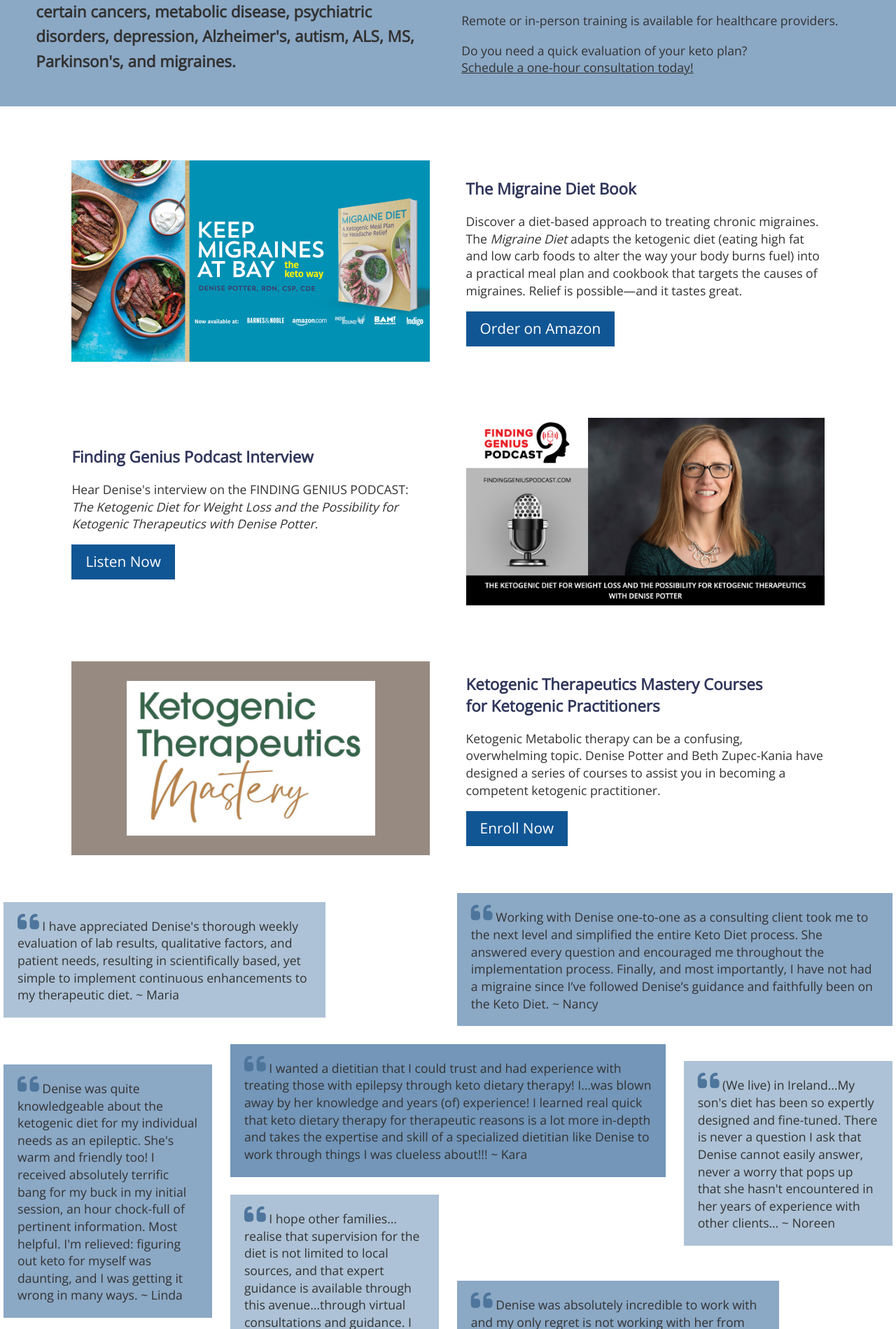
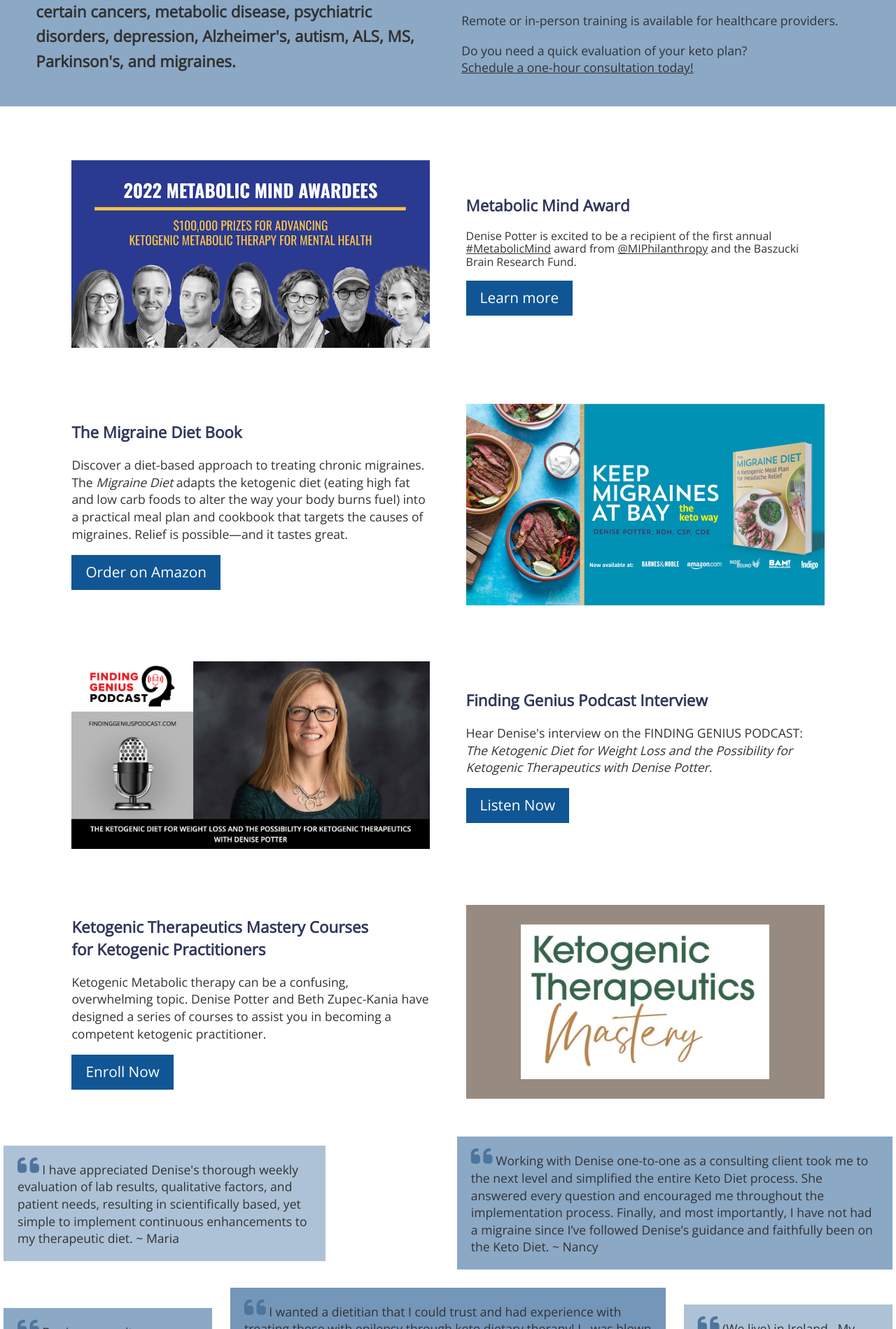
Before and after one commit to janmilosh/potterketo_jekyll, a Jekyll site: the page built from _pages/index.html, in a window 1280 px wide. Shown: the part 671-2570 px from the top of the page at 70% size. Built offline with Jekyll 4.4.1, drawn with Linux system fonts in a browser that asks for light colours; nearby versions of some CDN libraries.

Commit message:
Add metabolic mind award to home page

```diff
--- /dev/null
+++ b/_includes/metabolic_mind_image.html
@@ -0,0 +1 @@
+<a href="https://baszuckigroup.com/our-work/metabolism-mental-health/metabolic-psychiatry-initiative/" target="_blank"><img class="thumbnail" src="assets/images/metabolic_mind.png" alt="Metabolic Mind Award"></a>
--- /dev/null
+++ b/_includes/metabolic_mind_text.html
@@ -0,0 +1,4 @@
+<div>
+  <h2>Metabolic Mind Award</h2>Denise Potter is excited to be a recipient of the first annual <a href="https://twitter.com/hashtag/MetabolicMind?src=hashtag_click" target="_blank">#MetabolicMind</a> award from <a href="https://twitter.com/miphilanthropy" target="_blank">@MIPhilanthropy</a> and the Baszucki Brain Research Fund.</p>
+  <div><a class="button" href="https://baszuckigroup.com/our-work/metabolism-mental-health/metabolic-psychiatry-initiative/" target="_blank">Learn more</a></div>
+</div>
--- a/_pages/index.html
+++ b/_pages/index.html
@@ -19,6 +19,8 @@
   <div class="solution">{% include solution_statement.html %}</div>
 </div>
 <div class="resources-grid">
+  <div class="award-image">{% include metabolic_mind_image.html %}</div>
+  <div class="award-text">{% include metabolic_mind_text.html %}</div>
   <div class="book-image">{% include book_image.html %}</div>
   <div class="book-text">{% include book_text.html %}</div>
   <div class="podcast-image">{% include podcast_image.html %}</div>
--- a/_sass/main.scss
+++ b/_sass/main.scss
@@ -167,9 +167,10 @@
   grid-auto-columns: 1fr;
   grid-template-columns: repeat(2, 1fr);
   grid-template-areas:
-    "book-image book-text"
-     "podcast-text podcast-image"
-     "mastery-image mastery-text";
+    "award-image award-text"
+    "book-text book-image"
+    "podcast-image podcast-text"
+    "mastery-text mastery-image";
   padding: 6vw 4vw;
   gap: 6vw 4vw;
 }
```
Also changed, not shown: assets/images/metabolic_mind.png (added), 4 other files.
